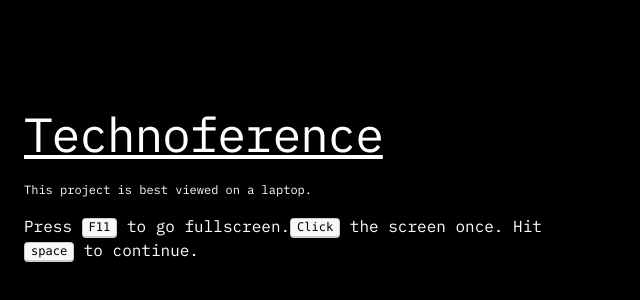
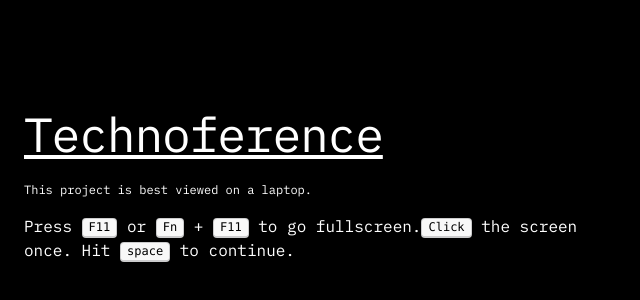
Before and after one commit to ywllowsensor/family_portraiture, a Next.js app: page / in a window 1280 px wide. Shown: the part 206-506 px from the top of the page, without its empty margins (0-640 px from the left). Built offline with nearby package versions, Linux system fonts and the light colour scheme.

Commit message:
add fn + f11

```diff
--- a/src/app/page.tsx
+++ b/src/app/page.tsx
@@ -32,7 +32,7 @@ export default function Home() {
         <h1 className="text-5xl font-normal mb-6 tracking-tight underline">Technoference</h1>
         <p className="mb-4 max-w-xl text-center text-xs">This project is best viewed on a laptop.</p>
         <p className="mb-4 max-w-xl text-left">
-          Press <kbd className="kbd kbd-sm text-black dark:bg-gray-900 dark:text-white">F11</kbd> to go fullscreen.
+          Press <kbd className="kbd kbd-sm text-black dark:bg-gray-900 dark:text-white">F11</kbd> or <kbd className="kbd kbd-sm text-black dark:bg-gray-900 dark:text-white">Fn</kbd> + <kbd className="kbd kbd-sm text-black dark:bg-gray-900 dark:text-white">F11</kbd> to go fullscreen.
           <kbd className="kbd kbd-sm text-black dark:bg-gray-900 dark:text-white">Click</kbd> the screen once.
           Hit <kbd className="kbd kbd-sm text-black dark:bg-gray-900 dark:text-white">space</kbd> to continue.</p>
       </section>
```
